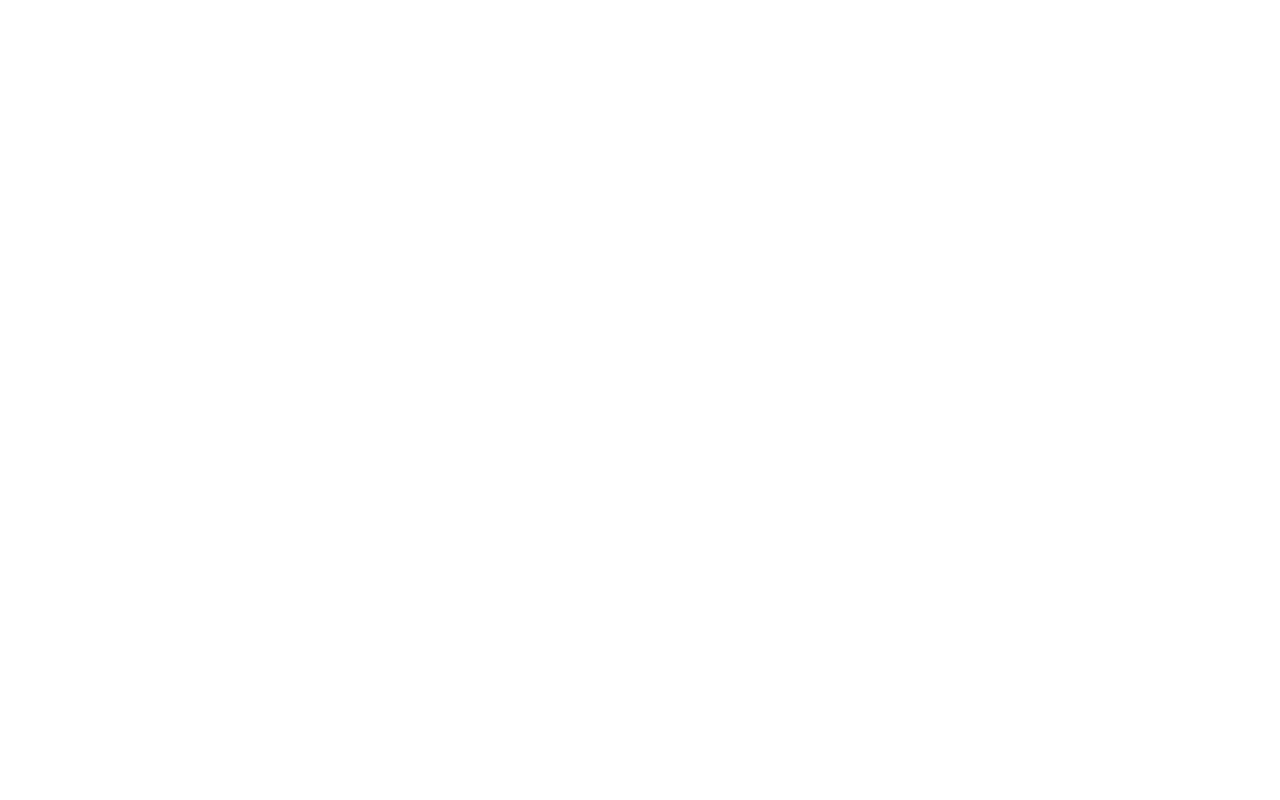
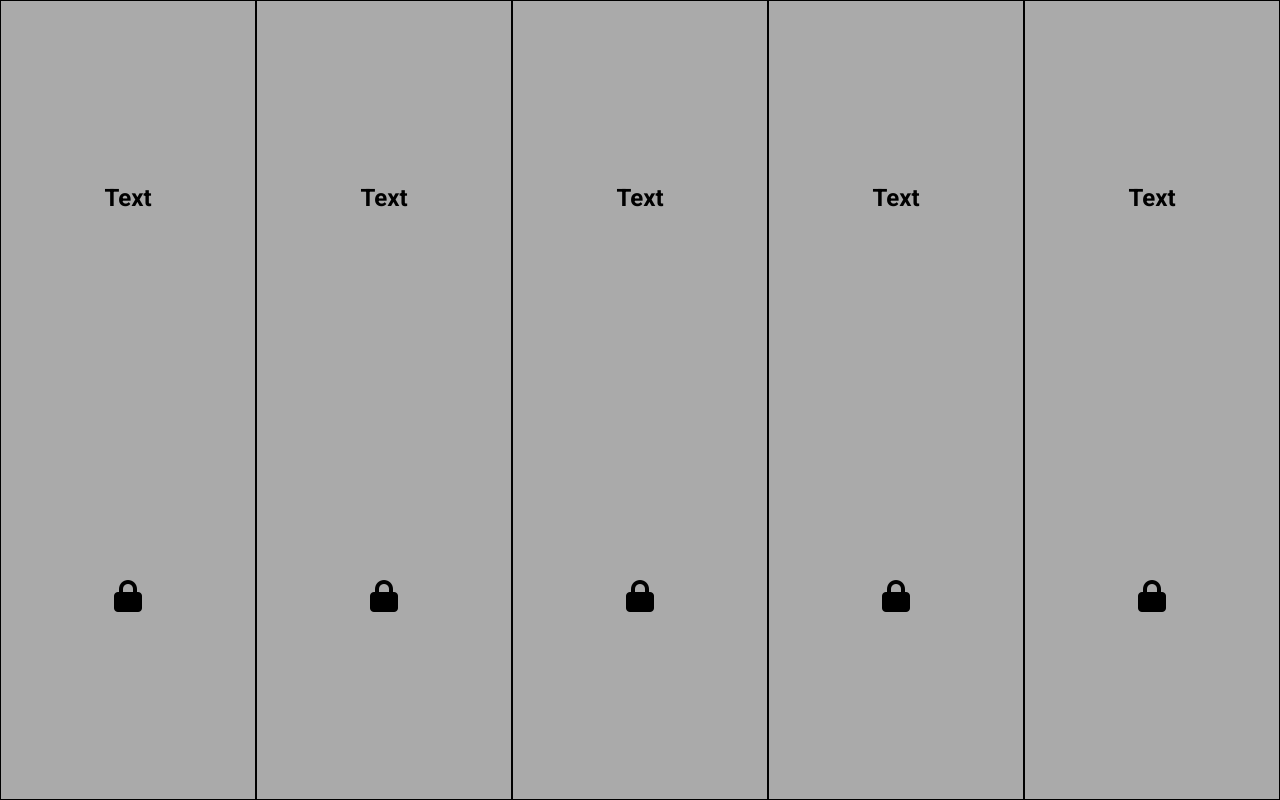
Before and after one commit to RizvanGit/Random-Colors, a plain HTML site: page index.html in a window 1280 px wide. Drawn offline with Linux system fonts and the light colour scheme.

Commit message:
Main structure and css styles been added

```diff
--- a/index.html
+++ b/index.html
@@ -1,14 +1,47 @@
 <!DOCTYPE html>
 <html lang="en">
-<head>
-  <meta charset="UTF-8">
-  <meta http-equiv="X-UA-Compatible" content="IE=edge">
-  <meta name="viewport" content="width=device-width, initial-scale=1.0">
-  <link rel="stylesheet" href="styles.css">
-  <script src="app.js" defer></script>
-  <title>Random color</title>
-</head>
-<body>
+  <head>
+    <meta charset="UTF-8" />
+    <meta http-equiv="X-UA-Compatible" content="IE=edge" />
+    <meta name="viewport" content="width=device-width, initial-scale=1.0" />
+    <link rel="stylesheet" href="styles.css" />
+    <script src="app.js" defer></script>
+    <title>Random colors</title>
+    <link href="https://fonts.googleapis.com/css?family=Roboto:100,300,regular,500,700,900" rel="stylesheet" />
+    <link rel="stylesheet" href="https://cdnjs.cloudflare.com/ajax/libs/font-awesome/6.2.1/css/all.min.css" integrity="sha512-MV7K8+y+gLIBoVD59lQIYicR65iaqukzvf/nwasF0nqhPay5w/9lJmVM2hMDcnK1OnMGCdVK+iQrJ7lzPJQd1w==" crossorigin="anonymous" referrerpolicy="no-referrer" />
+  </head>
 
-</body>
+  <body>
+    <div class="col">
+      <h2>Text</h2>
+      <button>
+        <i class="fa-solid fa-lock"></i>
+      </button>
+    </div>
+    <div class="col">
+      <h2>Text</h2>
+      <button>
+        <i class="fa-solid fa-lock"></i>
+        <!-- <i class="fa-solid fa-lock-open"></i> -->
+      </button>
+    </div>
+    <div class="col">
+      <h2>Text</h2>
+      <button>
+        <i class="fa-solid fa-lock"></i>
+      </button>
+    </div>
+    <div class="col">
+      <h2>Text</h2>
+      <button>
+        <i class="fa-solid fa-lock"></i>
+      </button>
+    </div>
+    <div class="col">
+      <h2>Text</h2>
+      <button>
+        <i class="fa-solid fa-lock"></i>
+      </button>
+    </div>
+  </body>
 </html>
--- a/styles.css
+++ b/styles.css
@@ -0,0 +1,51 @@
+
+*,
+*::before,
+*::after {
+  margin: 0;
+  padding: 0;
+  box-sizing: border-box;
+}
+
+body {
+  display: flex;
+  height: 100vh;
+  font-family: 'Roboto', sans-serif;
+}
+
+.col {
+  flex: 1;
+  background: #aaa;
+  display: flex;
+  flex-direction: column;
+  justify-content: space-around;
+  align-items: center;
+  border: 1px solid black;
+}
+
+.col h2 {
+  padding: 10px;
+  cursor: pointer;
+  border-radius: 10px;
+
+}
+
+.col h2:hover {
+  background: rgba(0, 0, 0, 0.1);
+  transition: background .3s ease;
+}
+
+.col button {
+  border: none;
+  outline: none;
+  background: transparent;
+  font-size: 2rem;
+  cursor: pointer;
+  user-select: none;
+  padding: 10px;
+  border-radius: 10px;
+}
+.col button:hover {
+  background: rgba(0, 0, 0, 0.1);
+  transition: background .3s ease;
+}
```
